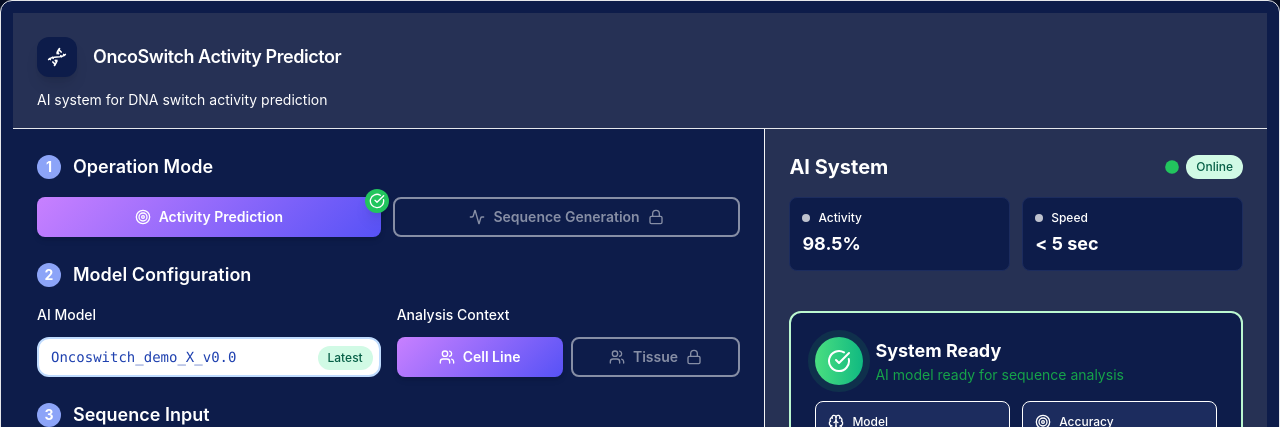
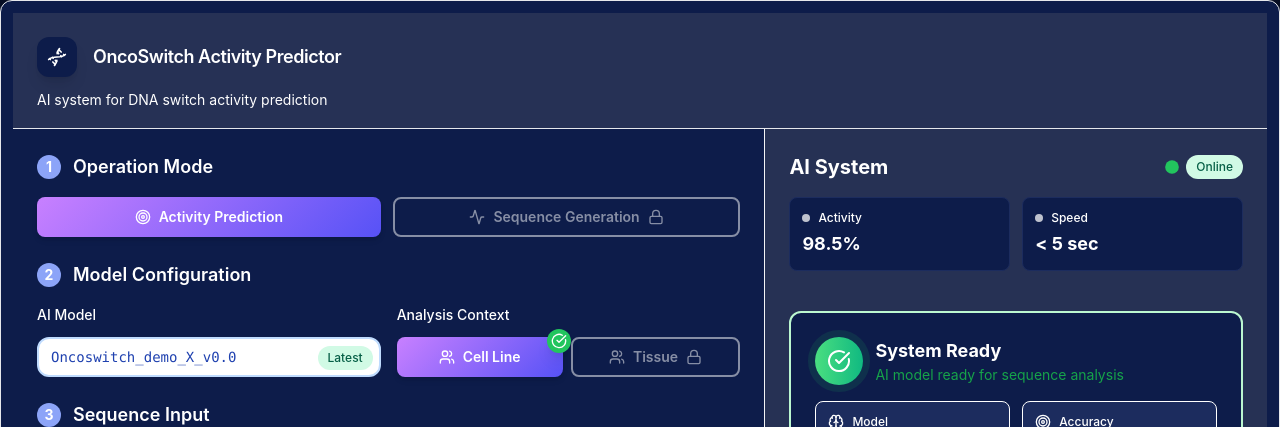
Before and after one commit to abbasupwork/oncoswitch, a Next.js app: page / in a window 1280 px wide. Both pictures are taken after a click on the button "Cell Line". Shown: the top 427 px of the page. Built offline with nearby package versions, Linux system fonts and the light colour scheme.

Commit message:
Done changes

```diff
--- a/src/app/page.tsx
+++ b/src/app/page.tsx
@@ -30,6 +30,7 @@ export default function Home() {
   const [analysisCellLine, setAnalysisCellLine] = useState('HepG2 (Hepatocellular carcinoma)')
   const [operationMode, setOperationMode] = useState<'prediction' | 'generation'>('prediction')
   const [showCheck, setShowCheck] = useState(false)
+  const [showCellLineCheck, setShowCellLineCheck] = useState(false)
   const [selectedModel, setSelectedModel] = useState('Oncoswitch_demo_X_v0.0')
   const [sequenceLength, setSequenceLength] = useState('50')
   const [showCellLineInfo, setShowCellLineInfo] = useState(false)
@@ -183,9 +184,9 @@ export default function Home() {
                           >
                             <Target className="w-4 h-4 mr-2" />
                             {language === 'ru' ? 'Предсказание активности' : 'Activity Prediction'}
-                            {(operationMode === 'prediction' || showCheck) && (
+                            {showCheck && (
                               <motion.div
-                                key={showCheck ? 'clicked' : 'active'}
+                                key="activity-check"
                                 initial={{ scale: 0, opacity: 0 }}
                                 animate={{ scale: 1, opacity: 1 }}
                                 exit={{ scale: 0, opacity: 0 }}
@@ -256,10 +257,23 @@ export default function Home() {
                               <Button
                                 variant="primary"
                                 size="sm"
-                                className="flex-1 h-10 font-medium shadow-md hover:shadow-lg transition-all duration-300 bg-primary-600 hover:bg-primary-700"
+                                onClick={() => setShowCellLineCheck(true)}
+                                className="flex-1 h-10 font-medium shadow-md hover:shadow-lg transition-all duration-300 bg-primary-600 hover:bg-primary-700 relative"
                               >
                                 <Users className="w-4 h-4 mr-2" />
                                 {language === 'ru' ? 'Клеточная линия' : 'Cell Line'}
+                                {showCellLineCheck && (
+                                  <motion.div
+                                    key="cellline-check"
+                                    initial={{ scale: 0, opacity: 0 }}
+                                    animate={{ scale: 1, opacity: 1 }}
+                                    exit={{ scale: 0, opacity: 0 }}
+                                    transition={{ duration: 0.3 }}
+                                    className="absolute -top-2 -right-2 w-6 h-6 bg-green-500 rounded-full flex items-center justify-center shadow-lg"
+                                  >
+                                    <CheckCircle className="w-4 h-4 text-white" />
+                                  </motion.div>
+                                )}
                               </Button>
                               <Button
                                 variant="outline"
```
